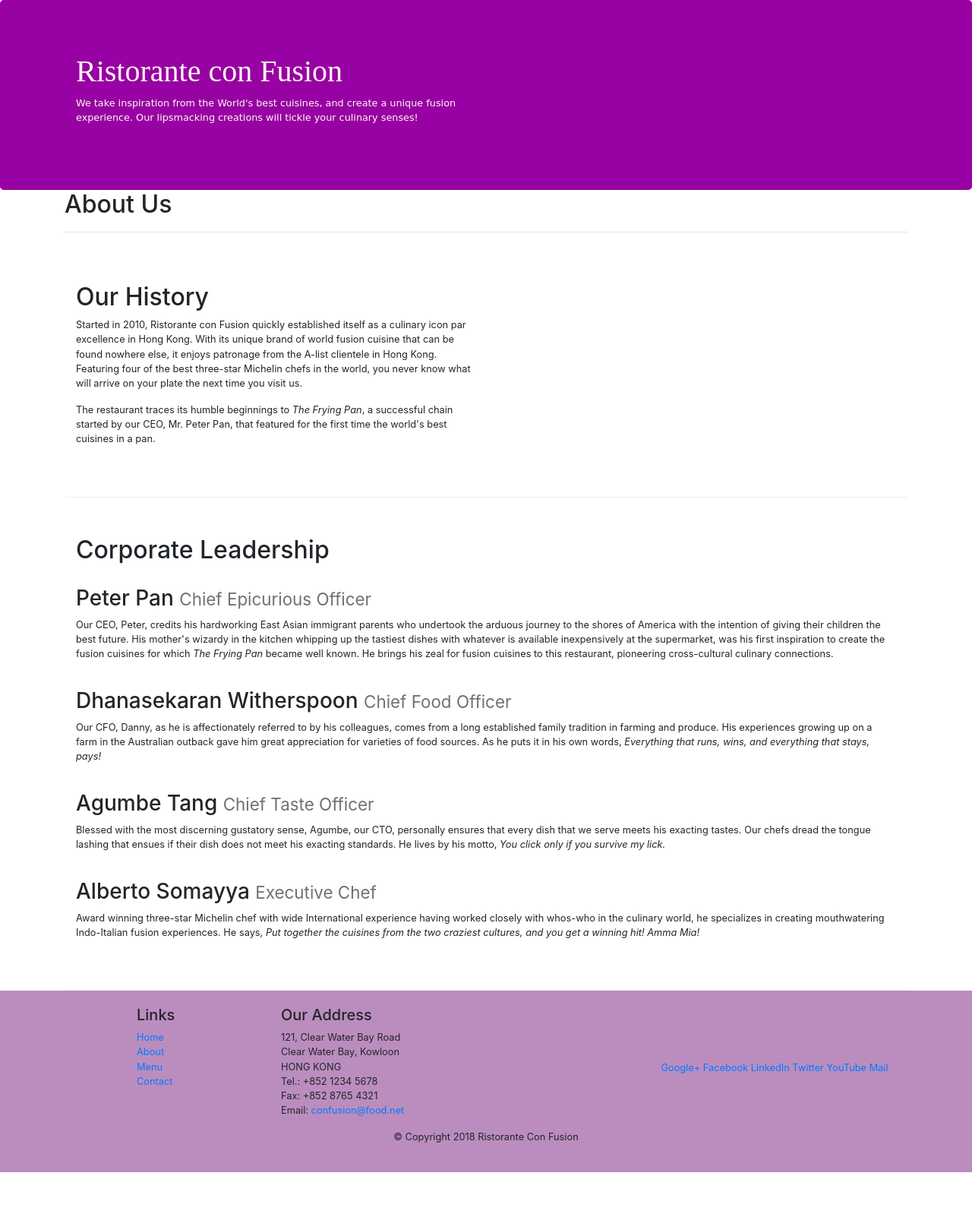
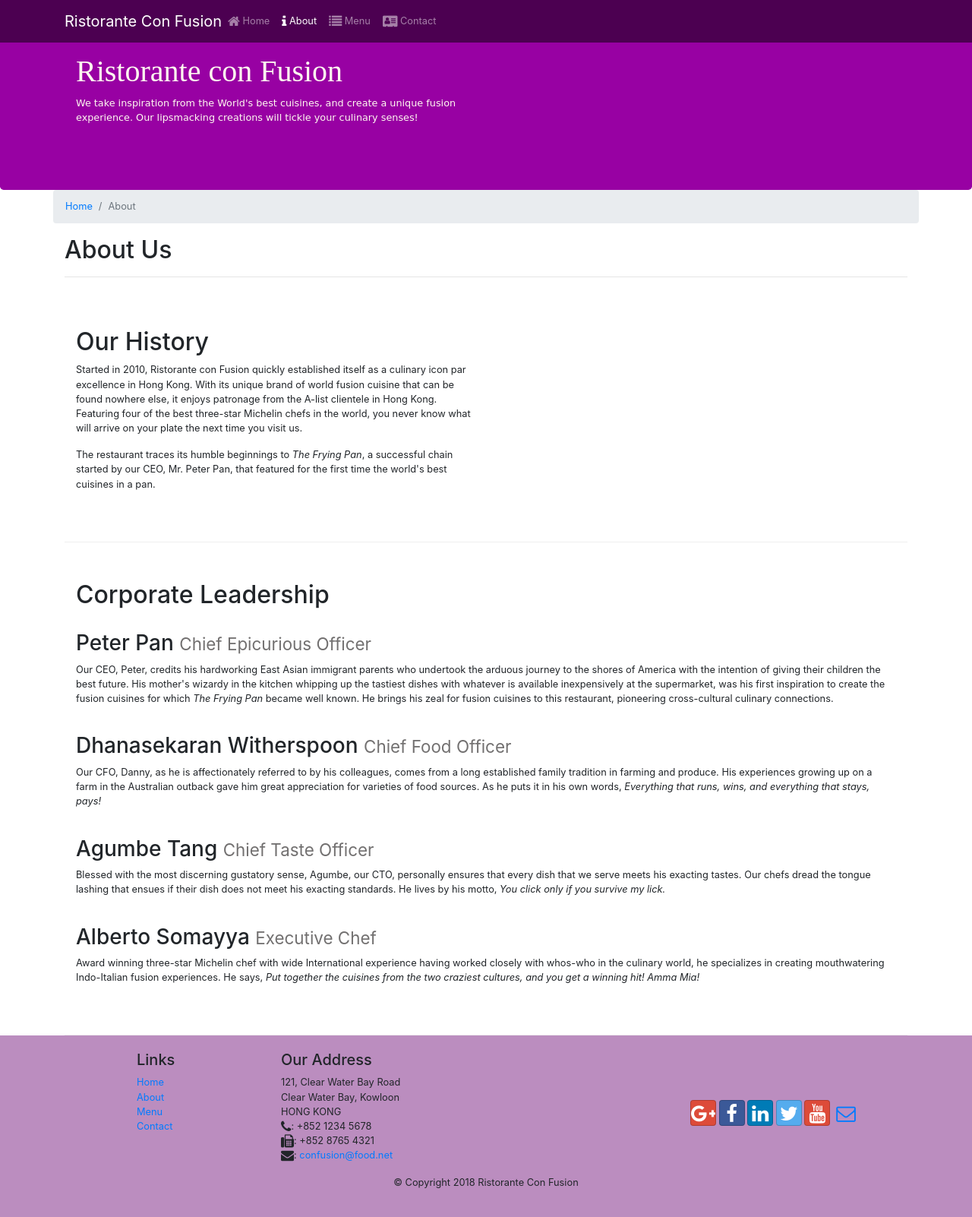
Before and after one commit to Vincent-Aboagye/bootTrap4_test, a website: page aboutus.html in a window 1280 px wide. Shown: the whole page at 76% size. Before the commit the page ends 1543 px from the top, so only its background shows below. Drawn offline with nearby package versions, Linux system fonts and the light colour scheme; a web font is replaced by a local one.

Commit message:
Icon fonts

```diff
--- a/aboutus.html
+++ b/aboutus.html
@@ -8,6 +8,8 @@
 
     <!-- Bootstrap CSS -->
     <link rel="stylesheet" href="node_modules/bootstrap/dist/css/bootstrap.min.css">
+    <link rel="stylesheet" href="node_modules/font-awesome/css/font-awesome.min.css">
+    <link rel="stylesheet" href="node_modules/bootstrap-social/bootstrap-social.css">
     <link rel="stylesheet" href="css/styles.css">
 
     <!--Font Families  -->
@@ -20,6 +22,23 @@
 </head>
 
 <body>
+    <nav class="navbar navbar-dark navbar-expand-sm fixed-top">
+        <div class="container">
+            <button class="navbar-toggler" type="button" data-toggle="collapse" data-target="#Navbar">
+                <span class="navbar-toggler-icon"></span>
+            </button>
+            <a class="navbar-brand mr-auto" href="./index.html">Ristorante Con Fusion</a>
+            <div class="collapse navbar-collapse" id="Navbar">
+                <ul class="navbar-nav mr-auto">
+                    <li class="nav-item"><a class="nav-link" href="./index.html"><span class="fa fa-home fa-lg"></span> Home</a></li>
+                    <li class="nav-item active"><a class="nav-link" href="#"><span class="fa fa-info fa-lg"></span> About</a></li>
+                    <li class="nav-item"><a class="nav-link" href="#"><span class="fa fa-list fa-lg"></span> Menu</a></li>
+                    <li class="nav-item"><a class="nav-link" href="#"><span class="fa fa-address-card fa-lg"></span> Contact</a></li>
+                </ul>
+            </div>
+
+        </div>
+    </nav>
     <!--
         Changed the font family of the h1 and p tag by importing font from google fonts -->
     <header class="jumbotron">
@@ -37,6 +56,10 @@
 
     <div class="container">
         <div class="row">
+            <ol class="col-12 breadcrumb">
+                <li class="breadcrumb-item"><a href="./index.html">Home</a></li>
+                <li class="breadcrumb-item active">About</li>
+            </ol>
             <div class="col col-sm-12">
                <h2>About Us</h2>
                <hr>
@@ -88,19 +111,19 @@
 		              121, Clear Water Bay Road<br>
 		              Clear Water Bay, Kowloon<br>
 		              HONG KONG<br>
-		              Tel.: +852 1234 5678<br>
-		              Fax: +852 8765 4321<br>
-		              Email: <a href="mailto:confusion@food.net">confusion@food.net</a>
+		              <i class="fa fa-phone fa-lg"></i>: +852 1234 5678<br>
+		              <i class="fa fa-fax fa-lg"></i>: +852 8765 4321<br>
+		              <i class="fa fa-envelope fa-lg"></i>: <a href="mailto:confusion@food.net">confusion@food.net</a>
 		           </address>
                 </div>
                 <div class="col-12 col-sm-4 align-self-center">
                     <div class="text-center">
-                        <a href="http://google.com/+">Google+</a>
-                        <a href="http://www.facebook.com/profile.php?id=">Facebook</a>
-                        <a href="http://www.linkedin.com/in/">LinkedIn</a>
-                        <a href="http://twitter.com/">Twitter</a>
-                        <a href="http://youtube.com/">YouTube</a>
-                        <a href="mailto:">Mail</a>
+                        <a class="btn btn-social-icon btn-google" href="http://google.com/+"><i class="fa fa-google-plus fa-lg"></i></a>
+                        <a class="btn btn-social-icon btn-facebook" href="http://www.facebook.com/profile.php?id="><i class="fa fa-facebook fa-lg"></i></a>
+                        <a class="btn btn-social-icon btn-linkedin" href="http://www.linkedin.com/in/"><i class="fa fa-linkedin fa-lg"></i></a>
+                        <a class="btn btn-social-icon btn-twitter" href="http://twitter.com/"><i class="fa fa-twitter fa-lg"></i></a>
+                        <a class="btn btn-social-icon btn-google" href="http://youtube.com/"><i class="fa fa-youtube fa-lg"></i></a>
+                        <a class="btn btn-social-icon" href="mailto:"><i class="fa fa-envelope-o fa-lg"></i></a>
                     </div>
                 </div>
            </div>
--- a/package.json
+++ b/package.json
@@ -15,6 +15,8 @@
   },
   "dependencies": {
     "bootstrap": "^4.0.0",
+    "bootstrap-social": "^5.1.1",
+    "font-awesome": "^4.7.0",
     "jquery": "^3.3.1",
     "popper.js": "^1.12.9"
   }
```
Also changed, not shown: index.html (+28 -9 lines), 1 other file.
